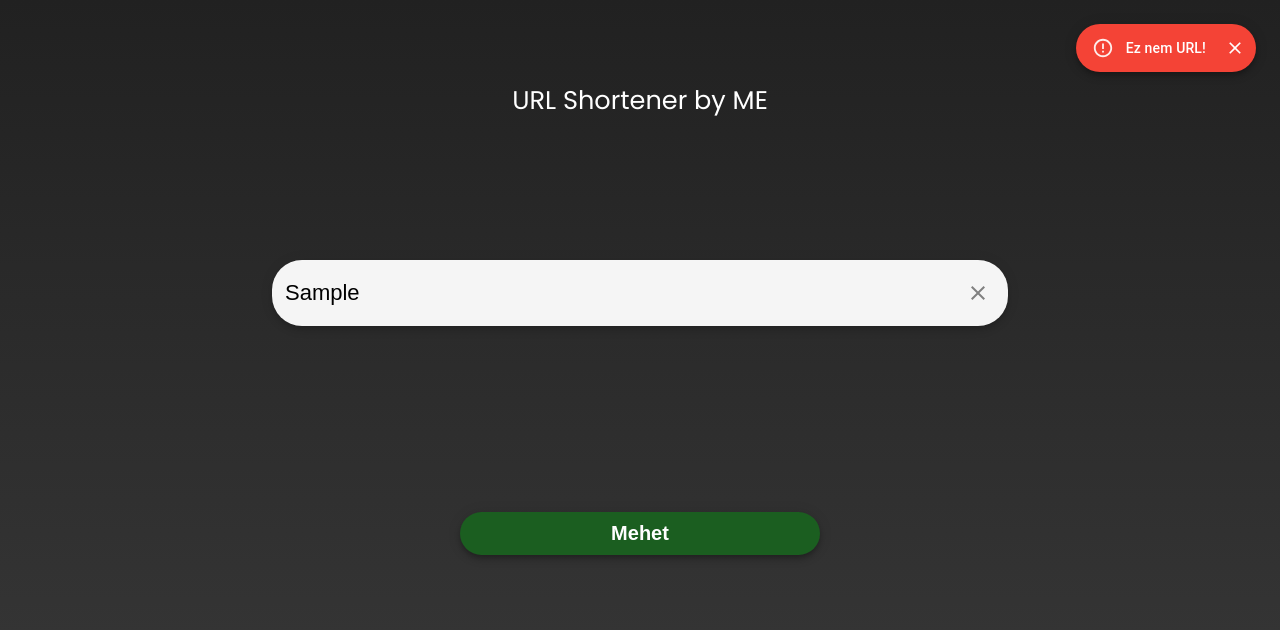
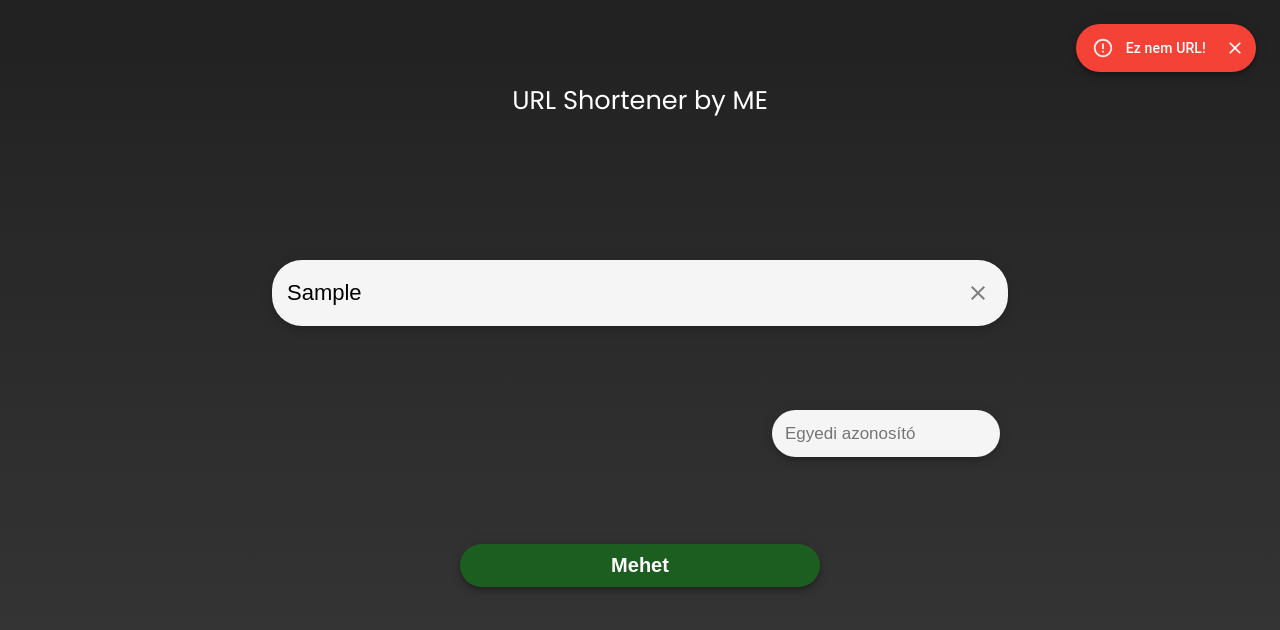
Before and after one commit to T0jgli/url-shortener, a React (Create React App) app in the folder client/: page / in a window 1280 px wide. Both pictures are taken after typing "Sample" into the empty fields and a click on the button "Mehet". Shown: the top 630 px of the page. Built offline with nearby package versions, Linux system fonts and the light colour scheme.

Commit message:
add ability to have custom url code

```diff
--- a/client/src/components/SearchBox.js
+++ b/client/src/components/SearchBox.js
@@ -1,7 +1,7 @@
 import { useState } from "react";
 import axios from "axios";
 import CloseIcon from '@material-ui/icons/Close';
-import { CircularProgress } from "@material-ui/core";
+import { CircularProgress, Grow } from "@material-ui/core";
 
 function validURL (str) {
     var pattern = new RegExp('^(https?:\\/\\/)?' + // protocol
@@ -15,35 +15,53 @@ function validURL (str) {
 
 const SearchBox = ({ responseData, setresponseData, setSnackbarOpen }) => {
     const [inputUrl, setInputUrl] = useState("");
+    const [customUrl, setCustomUrl] = useState("");
     const [loading, setLoading] = useState(false)
 
     const handleSubmit = (e) => {
         e.preventDefault();
-        if (!inputUrl) return setSnackbarOpen({
+
+        if (!inputUrl)
+            return setSnackbarOpen({
                 open: true,
                 content: "Adj meg egy URL-t!",
                 severity: "error",
             });
-        if (!validURL(inputUrl)) return setSnackbarOpen({
+
+        if (!validURL(inputUrl))
+            return setSnackbarOpen({
                 open: true,
                 content: "Ez nem URL!",
                 severity: "error",
             });
 
+        if (responseData.find(url => url.longUrl === inputUrl)) {
+            setInputUrl("");
+            return setSnackbarOpen({
+                open: true,
+                content: "Az URL már szerepel a listán!",
+                severity: "warning",
+            })
+        };
+
         setLoading(true)
 
         axios.post("/api", {
-            urlToShorten: inputUrl
+            urlToShorten: inputUrl,
+            customUrl
         }).then(res => {
             if (res.status === 200) {
-                setInputUrl("")
-                setLoading(false)
+                setInputUrl("");
+                setCustomUrl("");
+                setLoading(false);
 
-                if (responseData.find(url => url.longUrl === res.data.longUrl)) return setSnackbarOpen({
+                if (res.data.existingError)
+                    return setSnackbarOpen({
                         open: true,
-                    content: "Az URL már szerepel a listán!",
-                    severity: "warning",
-                });
+                        content: "Ez az azonosító foglalt. Válassz másikat!",
+                        severity: "error",
+                    })
+
 
                 if (responseData.length > 0) {
                     localStorage.setItem("URLS", JSON.stringify([
@@ -100,9 +118,16 @@ const SearchBox = ({ responseData, setresponseData, setSnackbarOpen }) => {
                                 setInputUrl(e.target.value);
                             }} />
                             {inputUrl && (
-                                <CloseIcon onClick={() => setInputUrl("")} />
+                                <CloseIcon onClick={() => { setInputUrl(""); setCustomUrl("") }} />
                             )}
                         </div>
+                        <Grow in={Boolean(inputUrl)}>
+                            <div className="custom-url">
+                                <input aria-label="Input sáv" placeholder="Egyedi azonosító" value={customUrl} onChange={e => {
+                                    setCustomUrl(e.target.value);
+                                }} />
+                            </div>
+                        </Grow>
                         <div className="button">
                             <button type="submit">
                                 {loading ? (
--- a/client/src/index.scss
+++ b/client/src/index.scss
@@ -39,6 +39,7 @@ body {
 
   .searchbox-div {
     width: 75%;
+    position: relative;
     margin: auto;
     height: 60vh;
     display: grid;
@@ -57,7 +58,6 @@ body {
       justify-content: space-between;
       align-items: center;
       height: 50px;
-      width: 100%;
       padding: 8px;
 
       box-shadow: 0px 3px 5px -1px rgba(0, 0, 0, 0.1), 0px 5px 8px 0px rgba(0, 0, 0, 0.1),
@@ -68,16 +68,51 @@ body {
         border: none;
         width: 100%;
         flex: 1;
-        padding: 0 5px;
+        padding: 0 7px;
         height: 100%;
         font-size: 22px;
         background: transparent;
+      }
+    }
+
+    .custom-url {
+      width: 30%;
+      position: absolute;
+      top: 150px;
+      right: 0;
+      display: flex;
+      border-radius: 30px;
+      background-color: whitesmoke;
+      justify-content: space-between;
+      align-items: center;
+      height: 35px;
+      padding: 6px;
+
+      box-shadow: 0px 3px 5px -1px rgba(0, 0, 0, 0.1), 0px 5px 8px 0px rgba(0, 0, 0, 0.1),
+        0px 1px 14px 0px rgba(0, 0, 0, 0.08);
+      input {
+        outline: 0;
+        border: none;
+        width: 100%;
+        flex: 1;
+        padding: 0 7px;
+        height: 100%;
+        font-size: 17px;
+        background: transparent;
+        white-space: nowrap;
+        text-overflow: ellipsis;
+        overflow: hidden;
+
+        @media (max-width: 768px) {
+          max-width: 60px;
+        }
       }
     }
   }
 
   .button {
     width: 25%;
+    padding-top: 4rem;
     margin: auto;
     button {
       width: 100%;
```
Also changed, not shown: 9 other files (tests, documents, lock files or other folders). Lines whose indentation alone changed are shown as unchanged.
